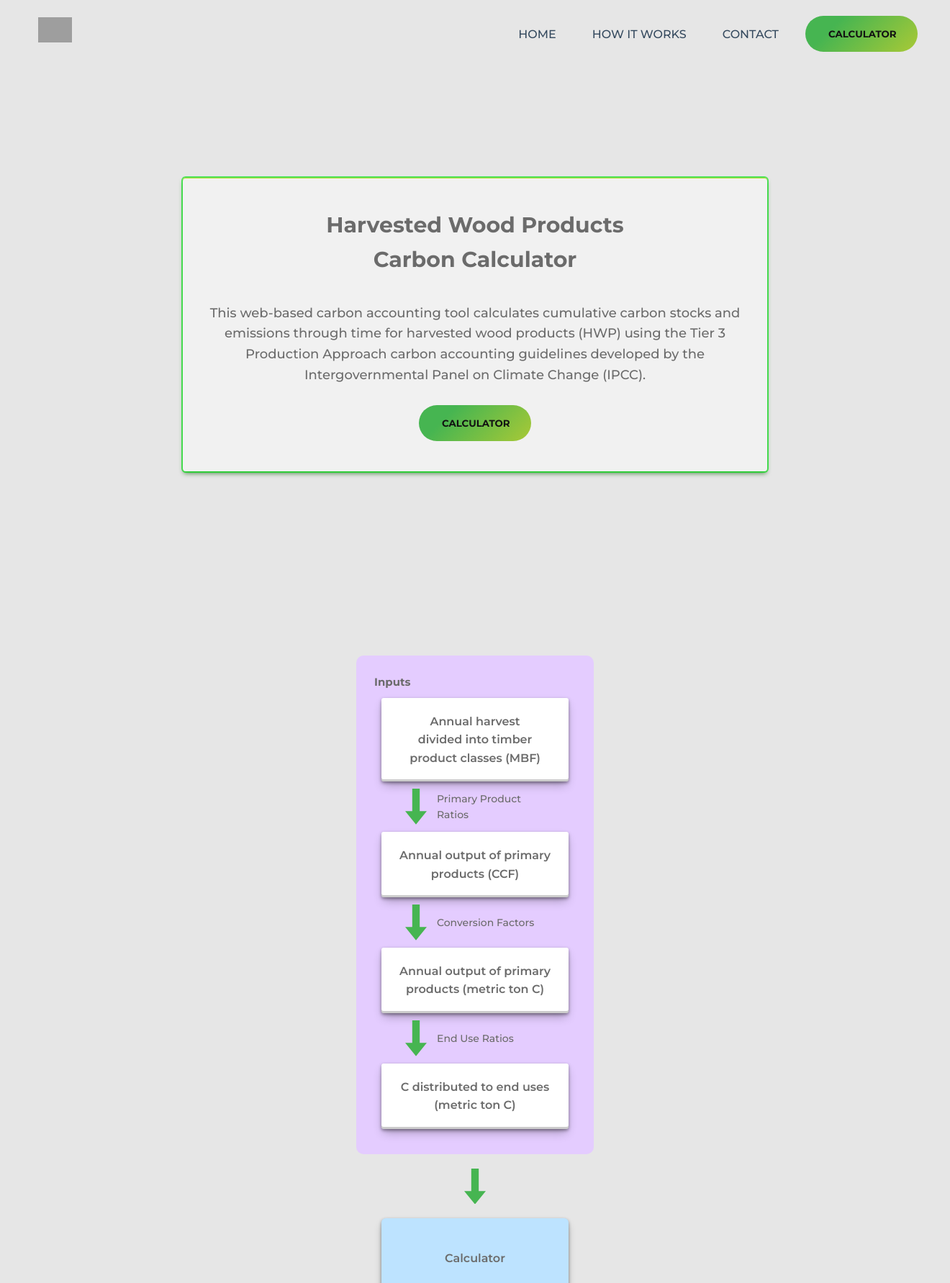
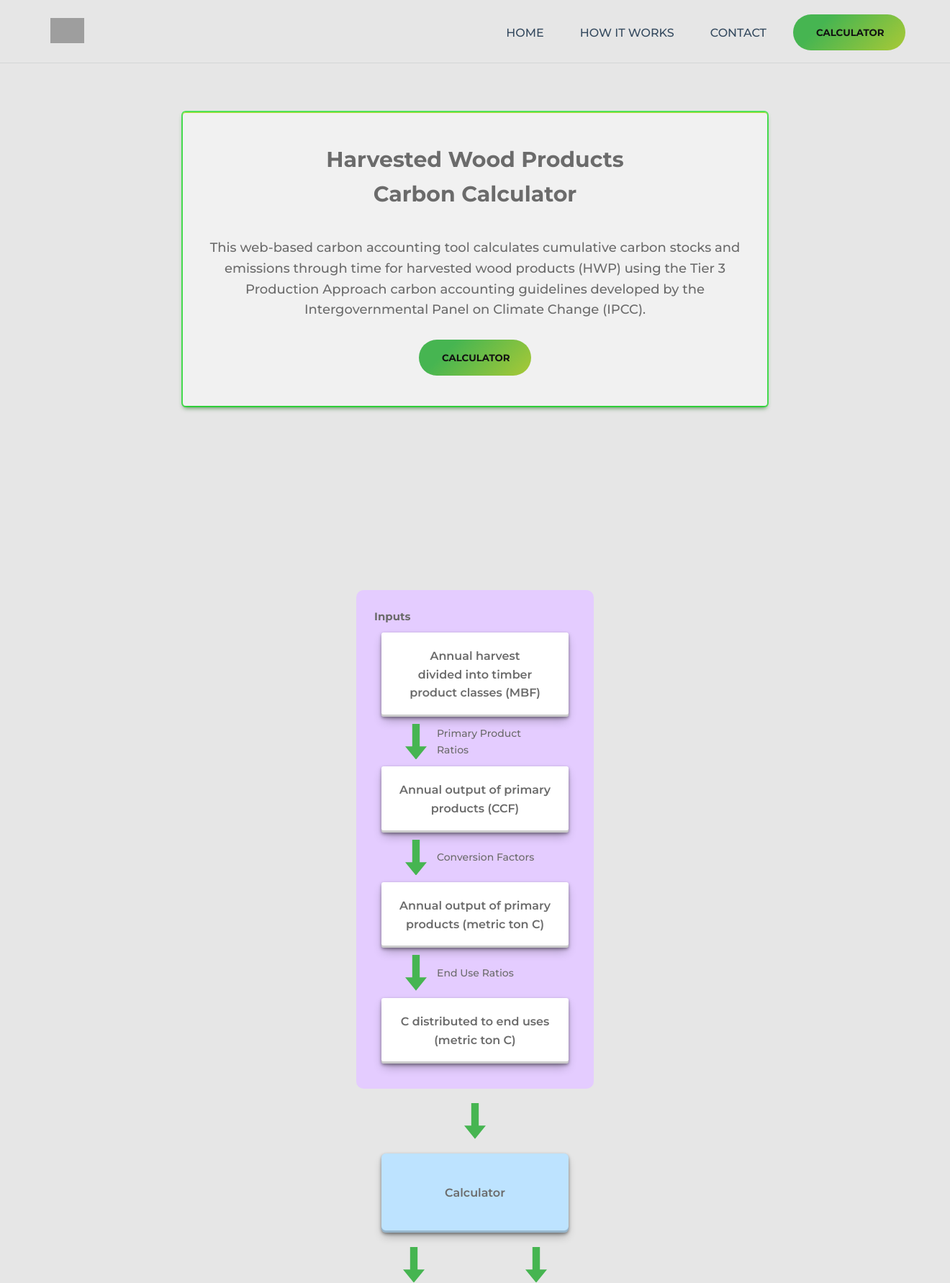
Before and after one commit to lankston-consulting/hwpc-web, a Flask app: page / in a window 1320 px wide. Shown: the top 1783 px of the page at 72% size. Run offline with Flask 2, Linux system fonts and the light colour scheme; parts of the project's set-up code (start-up, migrations or seed data) failed here and were passed over; some libraries are stand-ins or nearby versions; grey boxes are pictures that could not be loaded.

Commit message:
Improved Header and updated landing page graphic

```diff
--- a/main.py
+++ b/main.py
@@ -20,6 +20,10 @@ def home():
 @app.route('/calculator', methods=['GET'])
 def calculator():
     return render_template('pages/calculator.html')
+
+@app.route('/output', methods=['GET'])
+def output():
+    return render_template('pages/output.html')
 
 @app.route('/about', methods=['GET'])
 def test():
--- a/static/css/styles.css
+++ b/static/css/styles.css
@@ -68,6 +75,28 @@ ul {
 
 a {
 	text-decoration: none;
+}
+
+li {
+  list-style: none;
+}
+
+.navbar {
+  display: flex;
+  align-items: center;
+  justify-content: space-between;
+  background-color: #e6e6e6;
+  color: var(--stone-black);
+  position: fixed;
+  z-index: 10000;
+  width: 100%;
+  padding: 0 50px;
+  border-bottom: 1px solid #d4d6d6;
+}
+
+
+.menu {
+ display: flex;
 }
 
 
@@ -82,12 +111,14 @@ a {
 }
 .logo a,
 .main-nav a {
-	padding: 10px 20px;
+	padding:20px;
 	text-transform: uppercase;
 	text-align: center;
   display: block;
+}
 
-
+.logo a img {
+  margin-top: 5px;
 }
 
 .main-nav a {
@@ -188,7 +258,7 @@ a {
 	.header {
 		flex-direction: column;
 		align-items: center;
-    width: 95%;
+    /* width: 95%; */
 		margin: 0 auto;
 	}
 
--- a/static/js/curvedarrow.js
+++ b/static/js/curvedarrow.js
@@ -21,7 +21,7 @@ var drawConnector = function () {
           (posnBLeft.x      ) + "," + (posnBLeft.y);
     arrowcurve.setAttribute("d", dStrLeft);
 
-    console.log(posnALeft)
+    console.log(arrowcurve)
 };
 
 
--- a/static/js/homeflowchart.js
+++ b/static/js/homeflowchart.js
@@ -0,0 +1,20 @@
+// In use -> Emitted with energy capture, products in use
+// Discarded Products -> Emitted with energy capture (burned with energy capture)
+
+$(function() {
+    $('#inUse').hover(function() {
+      $('#emittedEnergyCapture, #productsInUse').css('background-color', 'yellow');
+    }, function() {
+      // on mouseout, reset the background colour
+      $('#emittedEnergyCapture, #productsInUse').css('background-color', '');
+    });
+});
+
+
+$( "#inUse" ).focus(function() {
+    $(function () {
+        $('#emittedEnergyCapture, #productsInUse').css('background-color', 'yellow');
+    }, (function () {
+        $('#emittedEnergyCapture, #productsInUse').css('background-color', '');
+    }));
+  });
--- a/templates/components/base.html
+++ b/templates/components/base.html
@@ -28,13 +28,17 @@
         0
     </script>
     <div id="page-container">
-        <main id="content">{% include "components/navigation.html" %}{% block content%}{% endblock content %}</main>
+        <main id="content">
+            {% include "components/navigation.html" %}
+            {% block content%}{% endblock content %}
+        </main>
     </div>
     <footer id="footer">{% include "components/footer.html" %}</footer>
 </body>
 {% block scripts %}
 <script type="text/javascript" src="{{ url_for('static', filename='js/accordion.js') }}"></script>
 <script type="text/javascript" src="{{ url_for('static', filename='js/curvedarrow.js') }}"></script>
+<script type="text/javascript" src="{{ url_for('static', filename='js/homeflowchart.js') }}"></script>
 {% endblock scripts %}
 
 </html>
--- a/templates/components/navigation.html
+++ b/templates/components/navigation.html
@@ -1,12 +1,20 @@
-<header class="header">
-    <span>
-        <h1 class="logo"><a href="/home"><img src="../../static/images/hwpc-logo-1.svg" alt="HWPCarbon Logo"
-                    height="35px"></a></h1>
-    </span>
-    <ul class="main-nav">
-        <li><a href="/home">Home</a></li>
-        <li><a href="/#how-it-works">How it works</a></li>
-        <li><a href="#">Contact</a></li>
-        <li><a href="/calculator"><button class="custom-btn btn-calc">Calculator</button></a></li>
+<nav class="navbar">
+    <!-- LOGO -->
+    <div class="logo"><a href="/home"><img src="../../static/images/hwpc-logo-1.svg" alt="HWPCarbon Logo"
+                height="35px"></a></div>
+    <!-- NAVIGATION MENU -->
+
+    <ul class="main-nav nav-links">
+        <!-- CHECKBOX HACK FOR MOBILE -->
+        <input type="checkbox" id="nav-mobile-toggle" />
+        <label for="nav-mobile-toggle" class="hamburger"><i class="fa-solid fa-bars"></i></label>
+
+        <!-- NAVIGATION MENU -->
+        <div class="menu">
+            <li><a href="/home">Home</a></li>
+            <li><a href="/#how-it-works">How it works</a></li>
+            <li><a href="#">Contact</a></li>
+            <li><a href="/calculator"><button class="custom-btn btn-calc">Calculator</button></a></li>
+        </div>
     </ul>
-</header>
+</nav>
--- a/templates/pages/home.html
+++ b/templates/pages/home.html
@@ -1,15 +1,15 @@
 {% extends "components/base.html" %}
 
 {% block content %}
-<div id="home-page">
+<div id="home-page" class="bg">
     <div class="home-container">
-        <div class="info-container">
+        <div tabindex="0" class="info-container">
             <h1>Harvested Wood Products <br> Carbon Calculator</h1>
             <p>This web-based carbon accounting tool calculates cumulative carbon stocks and emissions through time for
                 harvested wood products (HWP) using the Tier 3 Production Approach carbon accounting guidelines
                 developed by
                 the Intergovernmental Panel on Climate Change (IPCC).</p>
-            <a href="/calculator"><button class="custom-btn btn-calc">Calculator</button>
+            <a href="/calculator"><button class="custom-btn btn-calc">Calculator</button></a>
         </div>
     </div>
     {% include "components/how-it-works.html" %}
```
Also changed, not shown: other parts of static/css/styles.css (+54 -9 lines), templates/components/accordion.html (+11 -8 lines), templates/components/how-it-works.html (+11 -11 lines), templates/pages/output.html (+15 -0 lines), static/images/marita-kavelashvili-ugnrXk1129g-unsplash.jpg (added).
